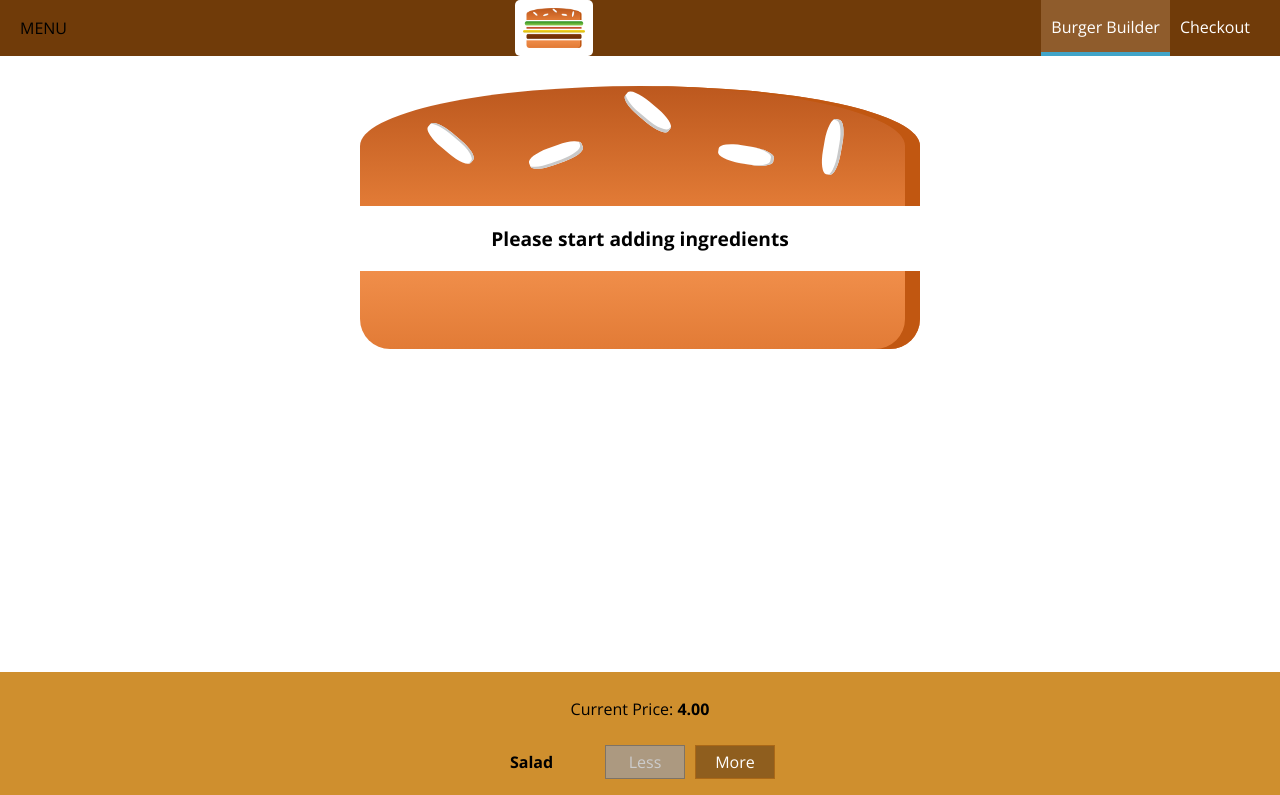
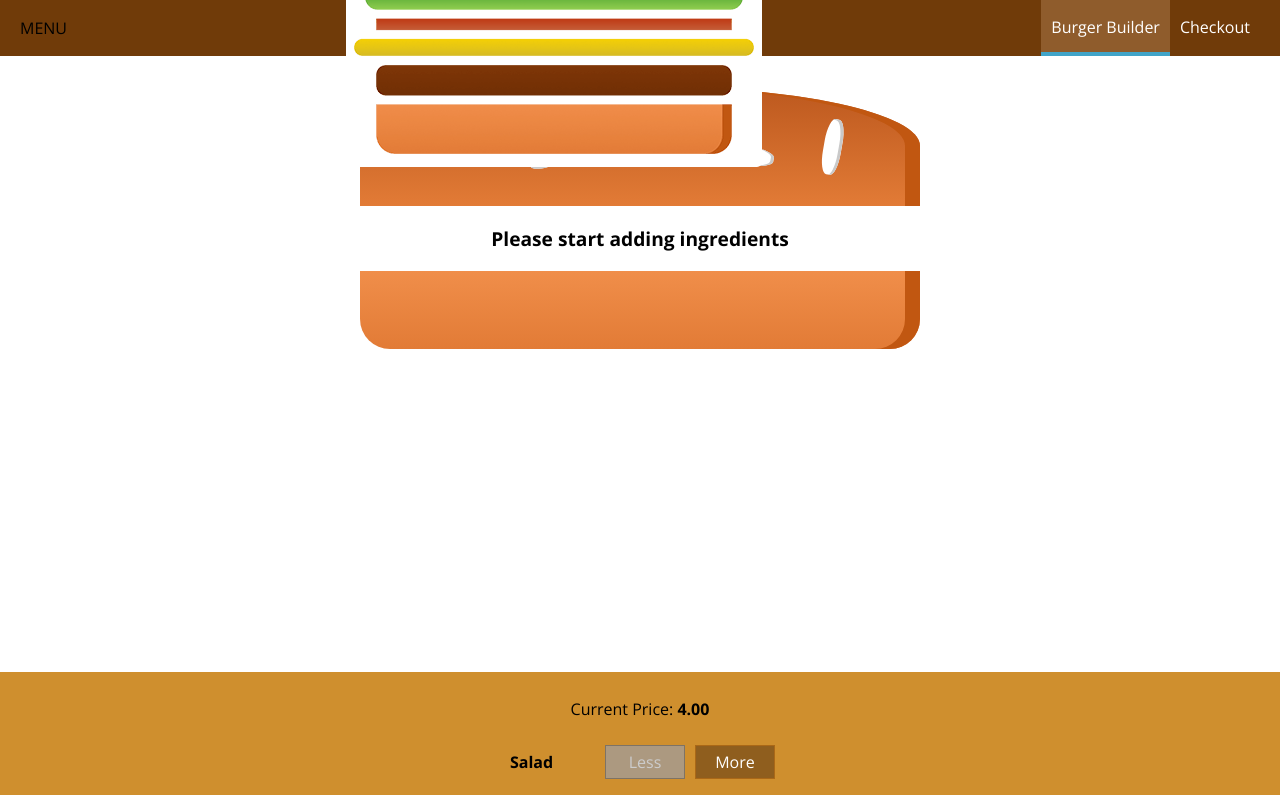
Before and after one commit to TowerGuy2909/reactBurgerBuilder, a React app in the folder reactburgerbuilder/: page / in a window 1280 px wide. Shown: the top 795 px of the page. Built offline with nearby package versions, Linux system fonts and the light colour scheme.

Commit message:
adding styling

```diff
--- a/reactburgerbuilder/src/components/Navigation/Toolbar/Toolbar.js
+++ b/reactburgerbuilder/src/components/Navigation/Toolbar/Toolbar.js
@@ -7,7 +7,9 @@ import NavigationItems from '../NavigationItems/NavigationItems';
 const toolbar = (props) => (
     <header className={classes.Toolbar}>
         <div>MENU</div>
-        <Logo />
+        <div className={classes.Logo}>
+            <Logo />
+        </div>
         <nav>
             <NavigationItems />
         </nav>
```
